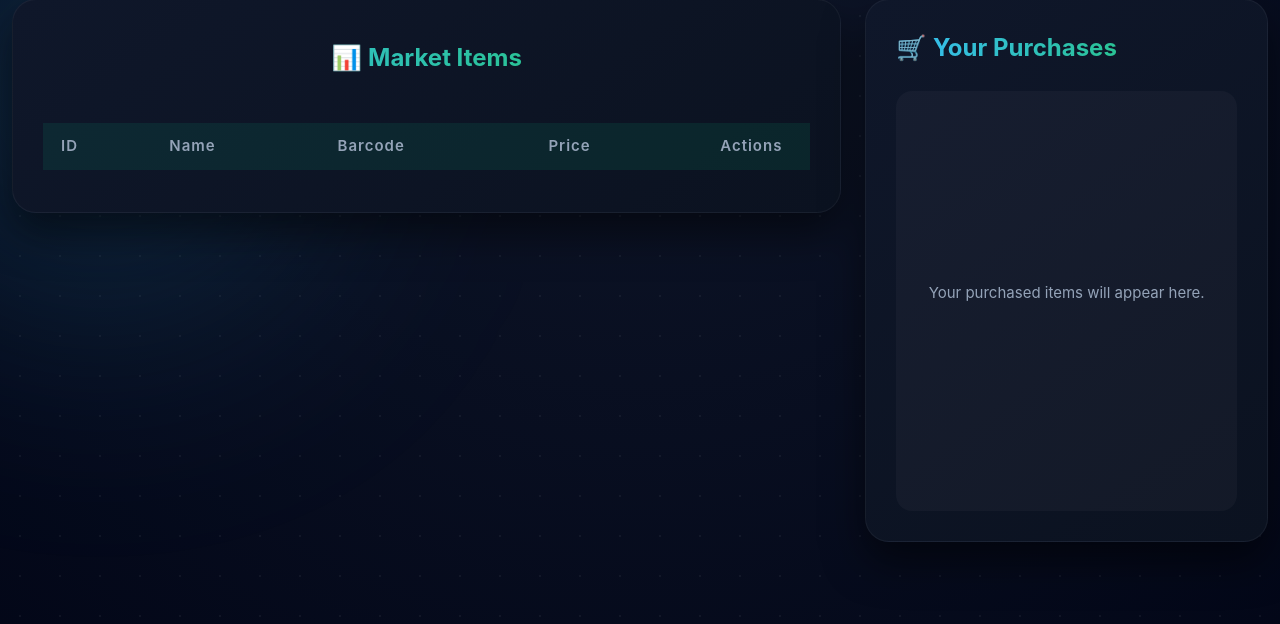
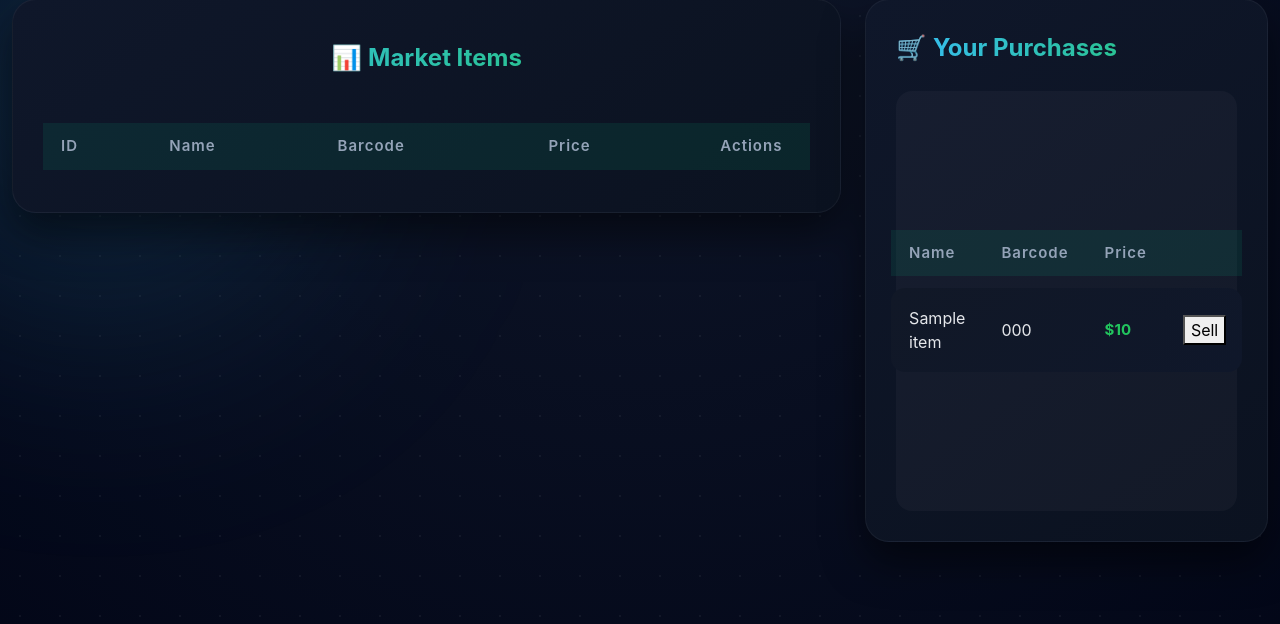
Before and after one commit to khaledelsayed2003/tradehub-marketplace, a Flask app: page /market in a window 1280 px wide. Shown: the part 102-726 px from the top of the page. Run offline with Flask 3, Linux system fonts and the light colour scheme; a user stored in the database is signed in; tables that the repository leaves empty hold one stand-in row (values such as "Sample post"); lists and menus that the app fills with data are empty.

Commit message:
feat: add Your Purchases table to display owned items with name, barcode, price and a sell button that triggers the sell modal(that i will create soon) for each item

```diff
--- a/app/templates/market.html
+++ b/app/templates/market.html
@@ -60,9 +60,48 @@
                     </div>
 
                     <div class="portfolio-body">
-                        <p class="empty-state">
-                            Your purchased items will appear here.
-                        </p>
+
+                        {% if current_user.items %}
+                        <table class="market-table w-100">
+                            <thead>
+                                <tr>
+                                    <th>Name</th>
+                                    <th>Barcode</th>
+                                    <th>Price</th>
+                                    <th></th>
+                                </tr>
+                            </thead>
+
+                            <tbody>
+                                {% for item in current_user.items %}
+                                <tr class="item-row">
+
+                                    <td class="item-name">{{ item.name }}</td>
+                                    <td class="item-barcode">{{ item.barcode }}</td>
+
+                                    <td class="price">
+                                        ${{ item.price }}
+                                    </td>
+
+                                    <td>
+                                        <button class="sell-btn"
+                                        data-bs-toggle="modal"
+                                        data-bs-target="#SellModal-{{ item.id }}">
+                                            Sell
+                                        </button>
+                                    </td>
+
+                                </tr>
+                                {% endfor %}
+                            </tbody>
+
+                        </table>
+                        {% else %}
+                            <p class="empty-state">
+                                Your purchased items will appear here.
+                            </p>
+                        {% endif %}
+
                     </div>
 
                 </div>
```
